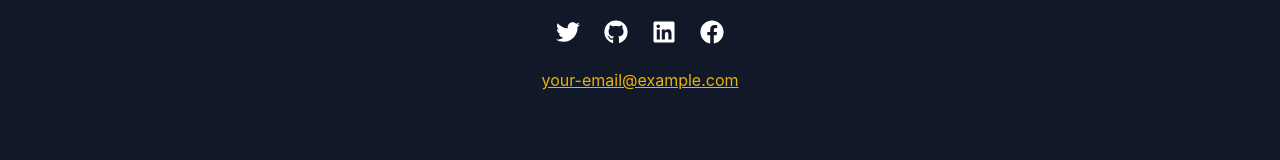
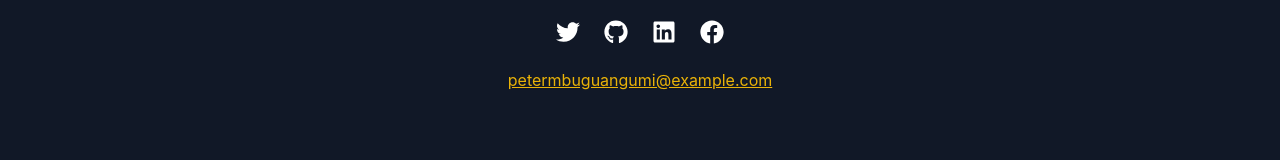
Before and after one commit to P-Mbugua/Final_Portfolio, a React (Vite) app: page /blog in a window 1280 px wide. Shown: the part 1364-1524 px from the top of the page. Built offline with nearby package versions, Linux system fonts and the light colour scheme.

Commit message:
refactored the codes

```diff
--- a/src/Pages/Blog.jsx
+++ b/src/Pages/Blog.jsx
@@ -126,7 +126,7 @@ const Blog = () => {
             <FaFacebook />
           </a>
         </div>
-        <a href="mailto:petermbuguangumi@example.com" className="text-yellow-500 underline hover:text-yellow-400">your-email@example.com</a>
+        <a href="mailto:petermbuguangumi@gmail.com" className="text-yellow-500 underline hover:text-yellow-400">petermbuguangumi@example.com</a>
       </section>
 
     </div>
```
